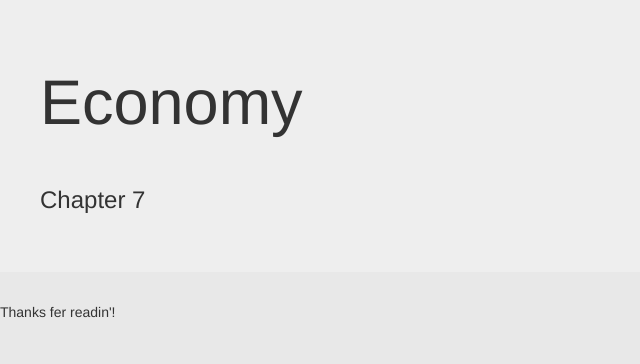
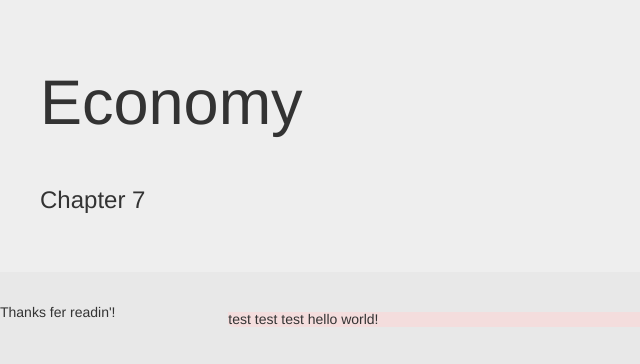
Before and after one commit to TheDeadCrafter/GlobalStudies, a plain HTML site: page index.html in a window 1280 px wide. Shown: the whole page, without its empty margins (0-640 px from the left). Drawn offline with nearby package versions, Linux system fonts and the light colour scheme.

Commit message:
Setting up information paragraph style classes

```diff
--- a/index.html
+++ b/index.html
@@ -13,6 +13,13 @@
     body {
       background-color: 	#e8e8e8;
     }
+    div.info {
+      background-color: #f4dddd;
+      border-top-right-radius: 5px;
+      border-bottom-left-radius: 5px;
+      transition: border-top-right-radius 0.5s;
+      -webkit-transistion: border-top-right-radius 0.5s;
+    }
   </style>
 </head>
 <body>
@@ -25,6 +32,10 @@
    </div>
 
    <div class="col-md-8">
+     <div class="info">
+       <h5>test test test hello world!</h5>
+     </div>
+     </div>
    </div>
 
    <div class="col-md-2">
```
